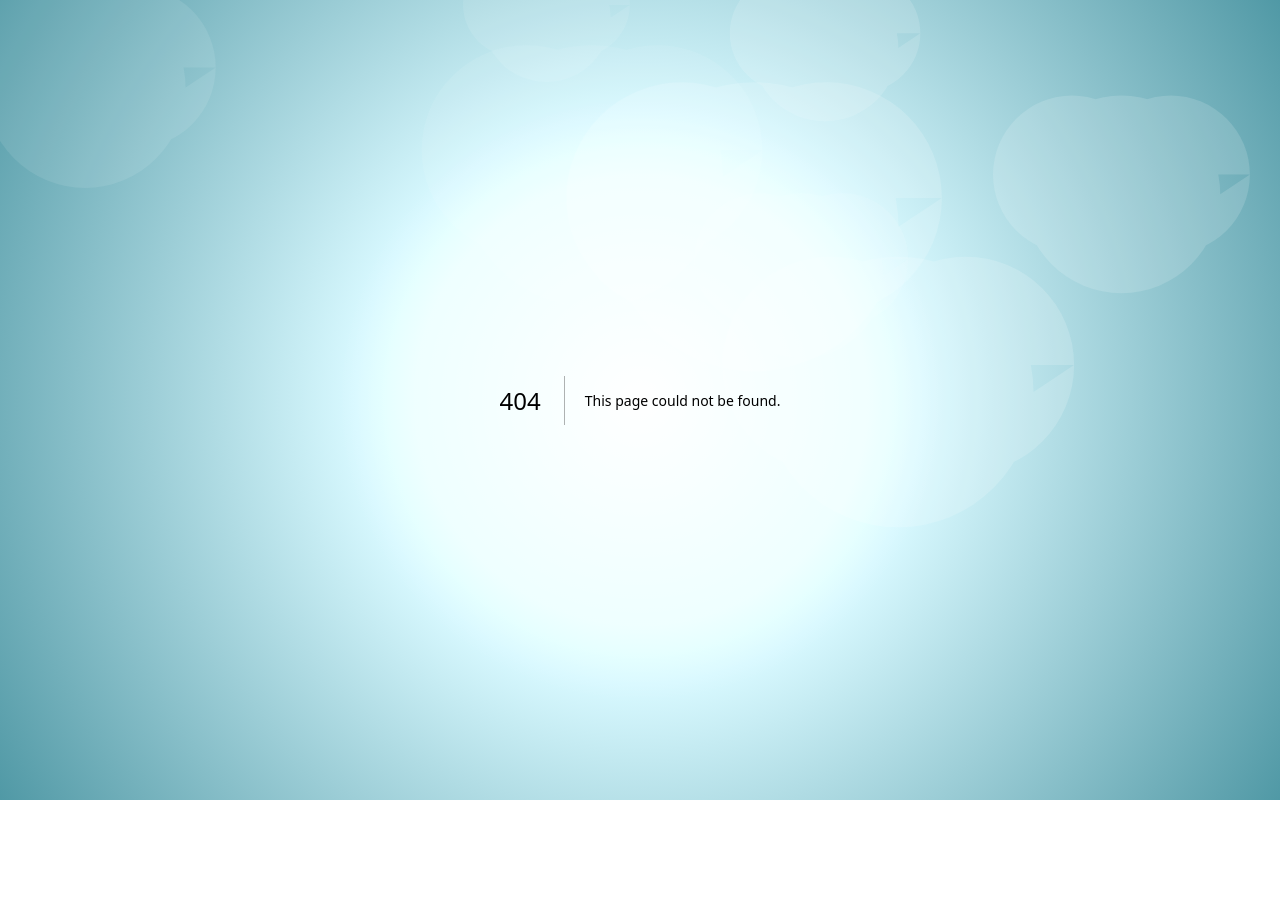
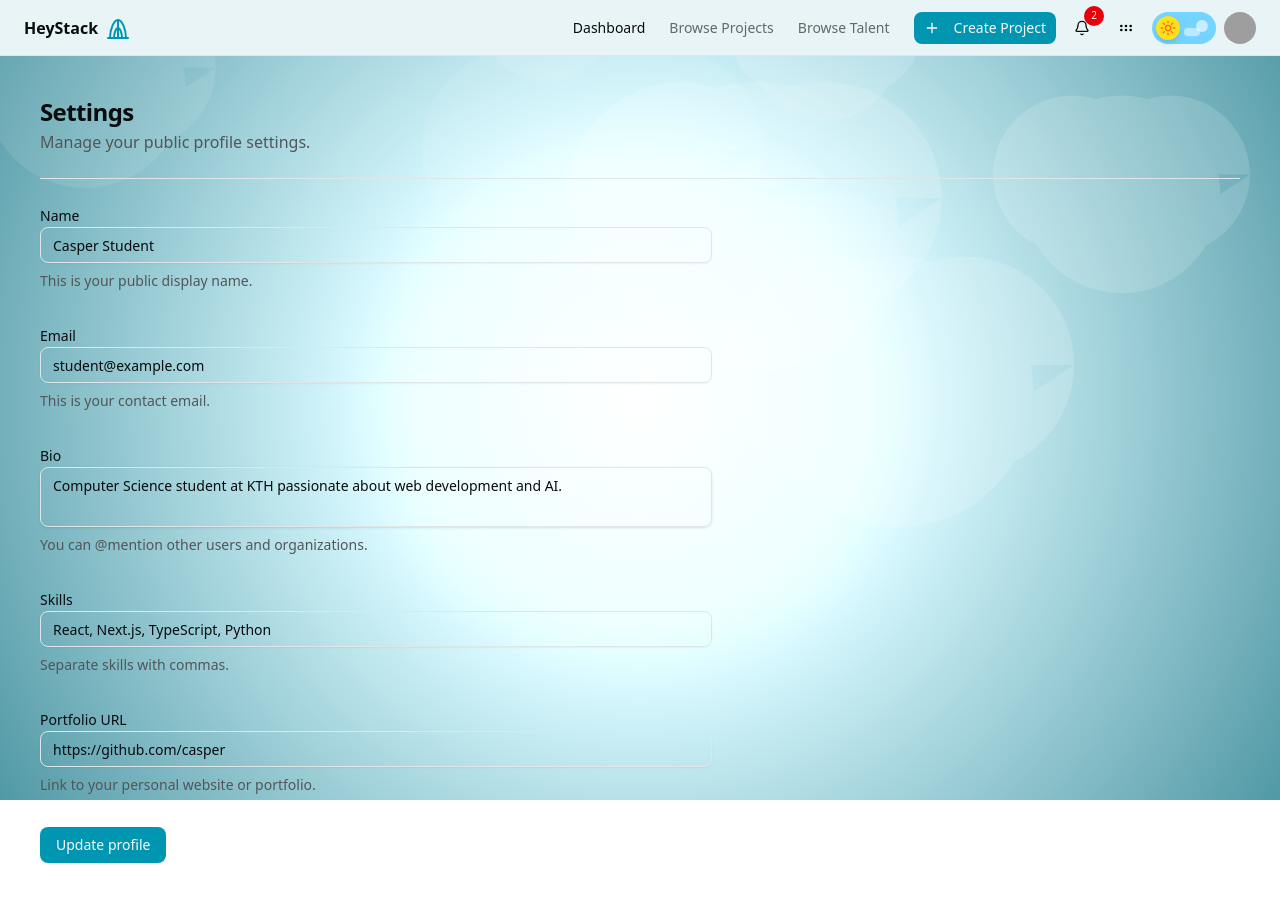
Before and after one commit to Casper-sa/Heystackdemo, a Next.js app: page /settings in a window 1280 px wide. Before the commit this address had no page. Shown: the top 902 px of the page. Before the commit the page ends 800 px from the top, so only its background shows below. Built offline with nearby package versions, Linux system fonts and the light colour scheme; grey boxes are pictures that could not be loaded.

Commit message:
Made the settings redirect to profile settings, and profile redirect to user profile

```diff
--- a/app/(platform)/profile/page.tsx
+++ b/app/(platform)/settings/page.tsx
@@ -5,7 +5,7 @@ export default function SettingsProfilePage() {
     return (
         <div className="space-y-6 p-10 pb-16 md:block">
             <div className="space-y-0.5">
-                <h2 className="text-2xl font-bold tracking-tight">Profile</h2>
+                <h2 className="text-2xl font-bold tracking-tight">Settings</h2>
                 <p className="text-muted-foreground">
                     Manage your public profile settings.
                 </p>
--- a/components/user-nav.tsx
+++ b/components/user-nav.tsx
@@ -42,12 +42,14 @@ export function UserNav() {
                     </Link>
                 </DropdownMenuItem>
                 <DropdownMenuItem asChild>
-                    <Link href="/profile" className="w-full cursor-pointer">
+                    <Link href="/talent/0" className="w-full cursor-pointer">
                         Profile
                     </Link>
                 </DropdownMenuItem>
-                <DropdownMenuItem>
-                    Settings
+                <DropdownMenuItem asChild>
+                    <Link href="/settings" className="w-full cursor-pointer">
+                        Settings
+                    </Link>
                 </DropdownMenuItem>
                 <DropdownMenuSeparator />
                 <DropdownMenuItem asChild>
```
